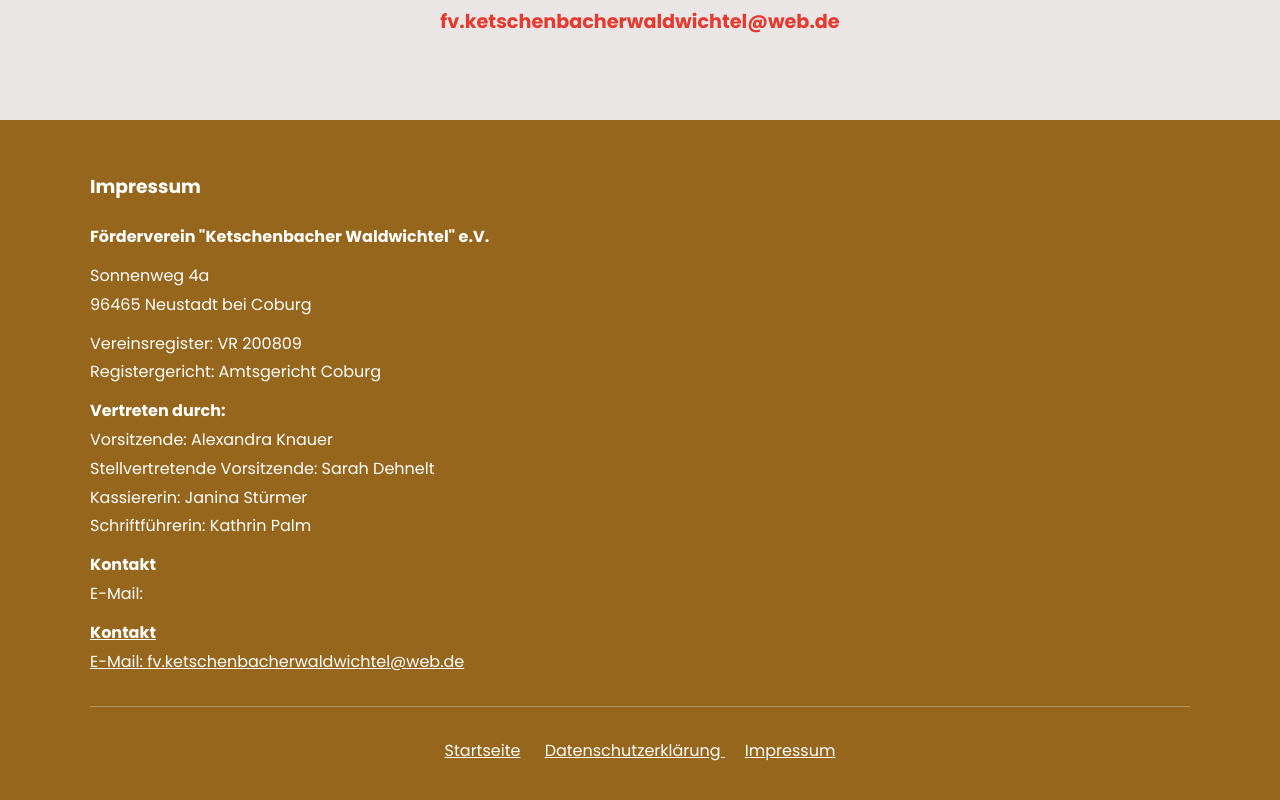
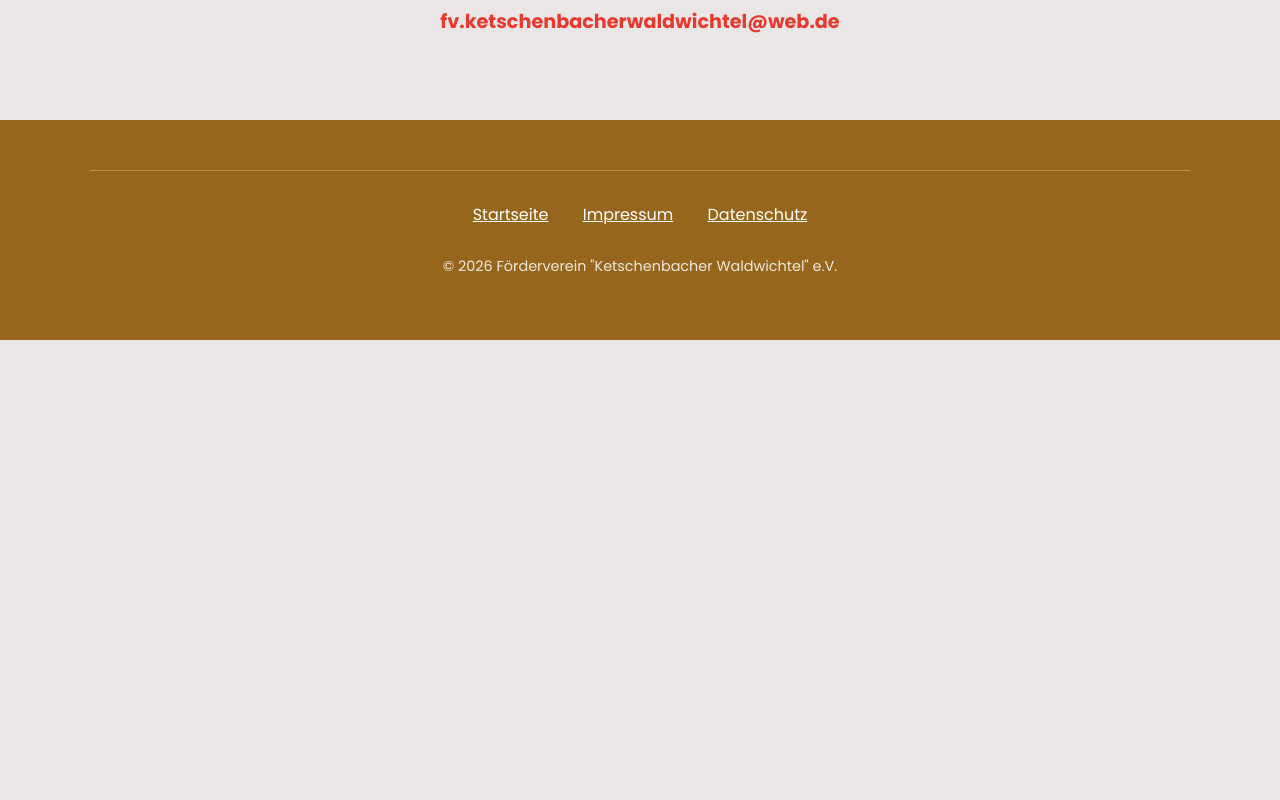
Before and after one commit to KetschenbacherWaldwichtel/KetschenbacherWaldwichtel.github.io, a plain HTML site: page index.html in a window 1280 px wide. Shown: the part 2496-3296 px from the top of the page. After the commit the page ends 2836 px from the top, so only its background shows below. Drawn offline with Linux system fonts and the light colour scheme.

Commit message:
Revise footer content and links in index.html
Updated footer section with new links and contact information.

```diff
--- a/index.html
+++ b/index.html
@@ -386,52 +386,22 @@ fv.ketschenbacherwaldwichtel@web.de
 
 <div class="container">
 
-<h3>Impressum</h3>
+<hr style="border:none;border-top:1px solid rgba(255,255,255,.25);margin-bottom:30px;">
 
-<p><strong>Förderverein "Ketschenbacher Waldwichtel" e.V.</strong></p>
+<p style="text-align:center;">
 
-<p>
-Sonnenweg 4a<br>
-96465 Neustadt bei Coburg
+<a href="index.html" style="color:white;margin:0 15px;">Startseite</a>
+
+<a href="impressum.html" style="color:white;margin:0 15px;">Impressum</a>
+
+<a href="datenschutz.html" style="color:white;margin:0 15px;">Datenschutz</a>
+
 </p>
 
-<p>
-Vereinsregister: VR 200809<br>
-Registergericht: Amtsgericht Coburg
-</p>
+<p style="text-align:center;margin-top:25px;font-size:.9rem;opacity:.85;">
 
-<p>
-<strong>Vertreten durch:</strong><br>
-Vorsitzende: Alexandra Knauer<br>
-Stellvertretende Vorsitzende: Sarah Dehnelt<br>
-Kassiererin: Janina Stürmer<br>
-Schriftführerin: Kathrin Palm
-</p>
+© 2026 Förderverein "Ketschenbacher Waldwichtel" e.V.
 
-<p>
-<strong>Kontakt</strong><br>
-E-Mail:
-<a href="mailto:fv.ketschenbacherwaldwichtel@web.de" style="color:white;">
-<p>
-<strong>Kontakt</strong><br>
-E-Mail:
-<a href="mailto:fv.ketschenbacherwaldwichtel@web.de" style="color:white;">
-fv.ketschenbacherwaldwichtel@web.de
-</a>
-</p>
-
-<hr style="border:none; border-top:1px solid rgba(255,255,255,0.3); margin:30px 0;">
-
-<p style="text-align:center;">
-    <a href="index.html" style="color:white; margin-right:20px;">Startseite</a>
-
-    <a href="datenschutz.html" style="color:white; margin-right:20px;">
-        Datenschutzerklärung
-    </a>
-
-    <a href="#top" style="color:white;">
-        Impressum
-    </a>
 </p>
 
 </div>
```
